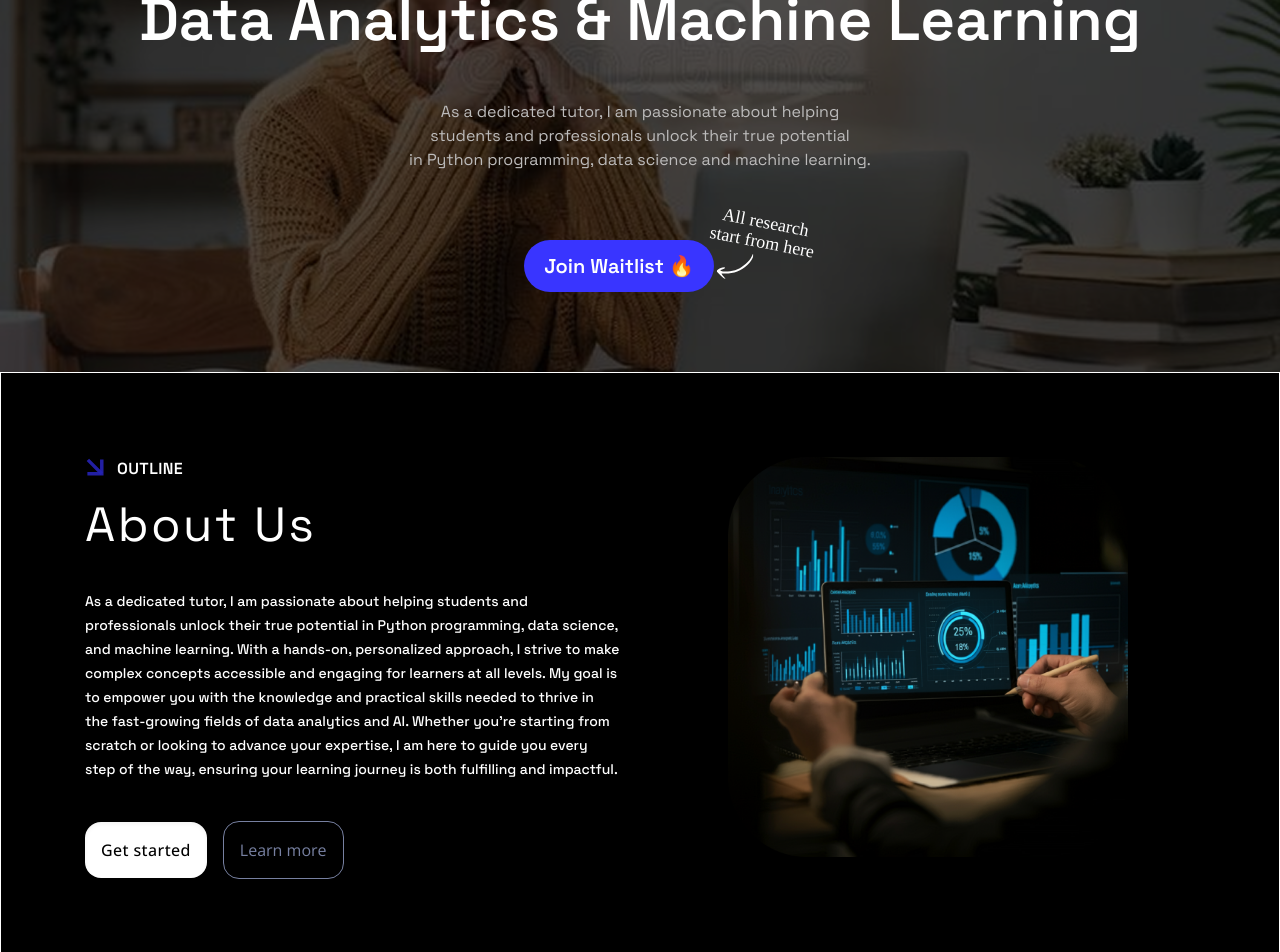
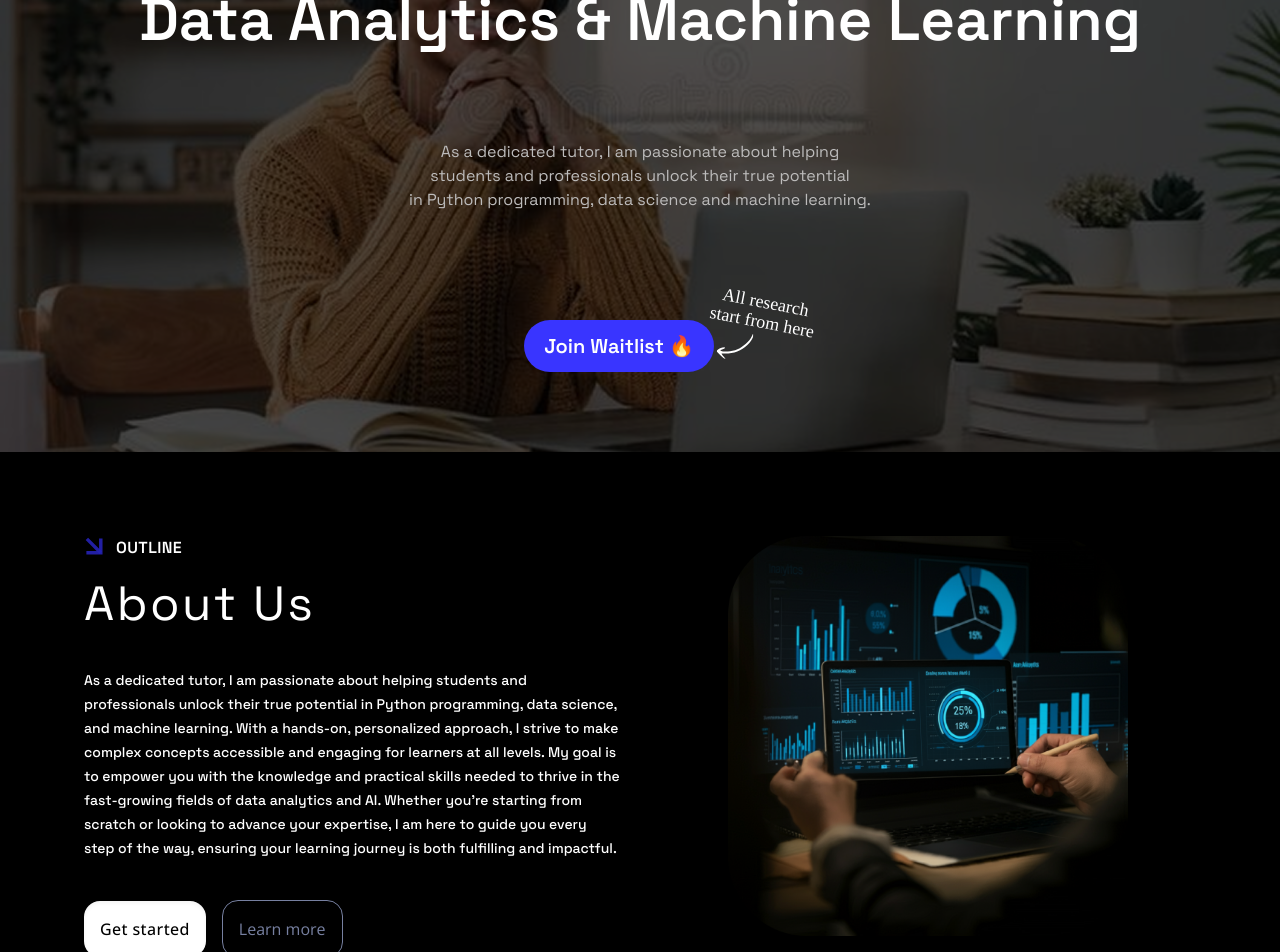
Before and after one commit to PhoinixTechnologies/pdm, a React (Vite) app: page / in a window 1280 px wide. Shown: the part 276-1228 px from the top of the page. Built offline with nearby package versions, Linux system fonts and the light colour scheme; a web font is replaced by a local one.

Commit message:
made corrections on the App.jsx

```diff
--- a/src/App.jsx
+++ b/src/App.jsx
@@ -3,30 +3,30 @@ import About from './aboutus';
 import Agenda from './Agenda';
 import Connect from './connect';
 import Foot from './footer';
-import { BrowserRouter as Router, Route, Switch } from 'react-router-dom';
+import { BrowserRouter as Router, Routes, Route } from 'react-router-dom';
 import Join from './pages/JoinWait';
 
-
 function App() {
-  // const likes =  50;
-  // const link = "https://www.google.com";
   return (
     <Router>
-      <div className='content w-100vw bg-black overflow-hidden scroll-smooth'>
-       <Switch>
-          <Route exact path ="/">
-            <Home />
-            <About/>
-            <Agenda/>
-            <Connect/>
-            <Foot/>
-          </Route>
-          <div className='bg-[#EDEFFE] h-auto flex justify-center items-center'>
-          <Route path ="/join">
-              <Join/>
-          </Route>
-          </div>
-        </Switch>
+      <div className='content w-100vw overflow-hidden scroll-smooth'>
+        <Routes>
+          <Route path="/" element={
+            <>
+              <Home />
+              <About />
+              <Agenda />
+              <Connect />
+              <Foot />
+            </>
+          } />
+
+          <Route path="/join" element={
+            <div className='bg-[#EDEFFE] h-auto flex justify-center items-center'>
+              <Join />
+            </div>
+          } />
+        </Routes>
       </div>
     </Router>
   );
--- a/src/Home.jsx
+++ b/src/Home.jsx
@@ -5,7 +5,7 @@ const Home = () => {
        <div className=' max-w-full '>
          <div className=" h-max w-full bg-cover bg-no-repeat
        bg-center" style={{backgroundImage:`url(${back}) `}} >
-         <div className='bg-black/70 w-full h-full p-20 pt-50 flex flex-col items-center justify-start gap-y-5 box-border'>
+         <div className='bg-black/70 w-full h-full p-20 pt-50 flex flex-col items-center justify-start gap-y-15 box-border'>
          <Navbar/>
            <h1  className='text-white text-[35px] sm:max-md:text-4xl md:text-6xl/16 font-semibold pb-5 text-center font-link w-90 md:max-lg:w-fit lg:w-5xl'>Empowering Learners in Python,
            Data Analytics & Machine Learning</h1>
--- a/src/aboutus.jsx
+++ b/src/aboutus.jsx
@@ -2,7 +2,7 @@ import about from './img/about.png'
 
 const About = () => {
     return (
-    <div className='flex bg-black flex-col w-full border border-white items-center' id='about'>
+    <div className='flex bg-black flex-col w-full items-center' id='about'>
          <div className='flex p-20 px-10 md:px-20 justify-around text-white items-center gap-x-10 w-fit '>
          <div className='grid md:grid-cols-2 md:grid-rows-auto w-full p-1 justify-items-center gap-x-10 gap-y-10'>
                         <div className='flex flex-col gap-y-5 h-max justify-self-start' >
--- a/src/pages/JoinWait.jsx
+++ b/src/pages/JoinWait.jsx
@@ -1,4 +1,5 @@
 import logo from '../img/My_PDM_Tutor_1-removebg-preview.png';
+
 const Join = () => {
     return (
 <>     <div>
```
